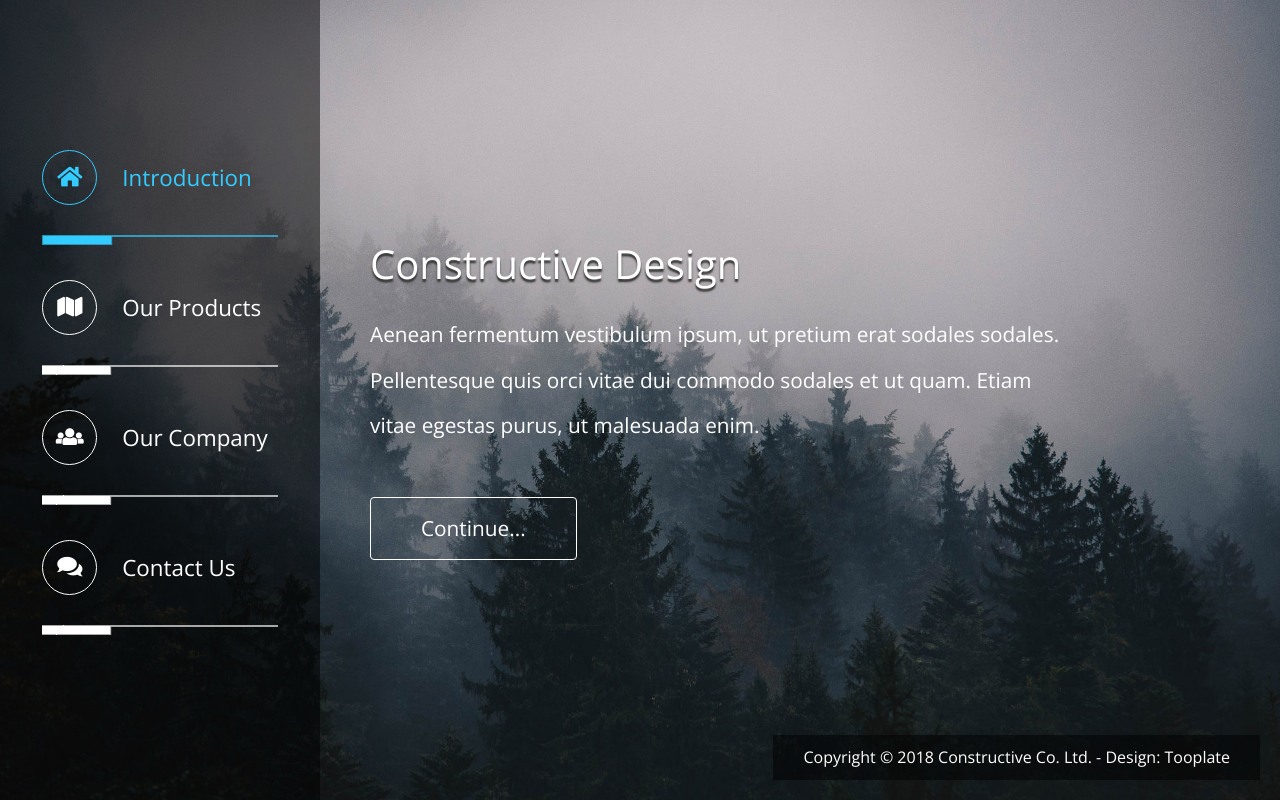
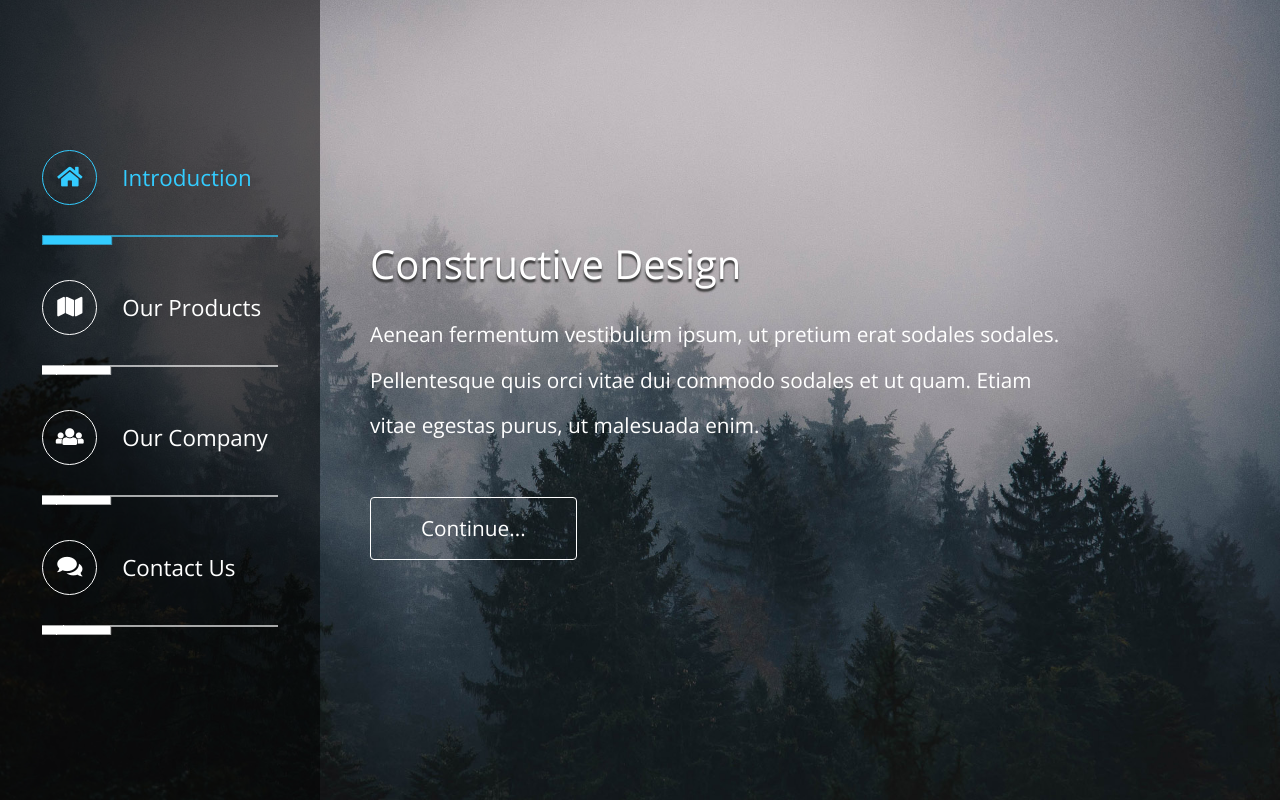
Before and after one commit to danielnowakassis/danielnowakassis.github.io, a plain HTML site: page index.html in a window 1280 px wide. Drawn offline with nearby package versions, Linux system fonts and the light colour scheme.

Commit message:
teste de retirada

```diff
--- a/index.html
+++ b/index.html
@@ -196,11 +196,6 @@ http://www.tooplate.com/view/2102-constructive
 						</div>
 					</section>
 				</div>	<!-- .tm-content -->
-				<footer class="footer-link">
-					<p class="tm-copyright-text">Copyright &copy; 2018 Constructive Co. Ltd.
-
-                    - Design: Tooplate</p>
-				</footer>
 			</div>	<!-- row -->
 		</div>
 		<div id="preload-01"></div>
```
